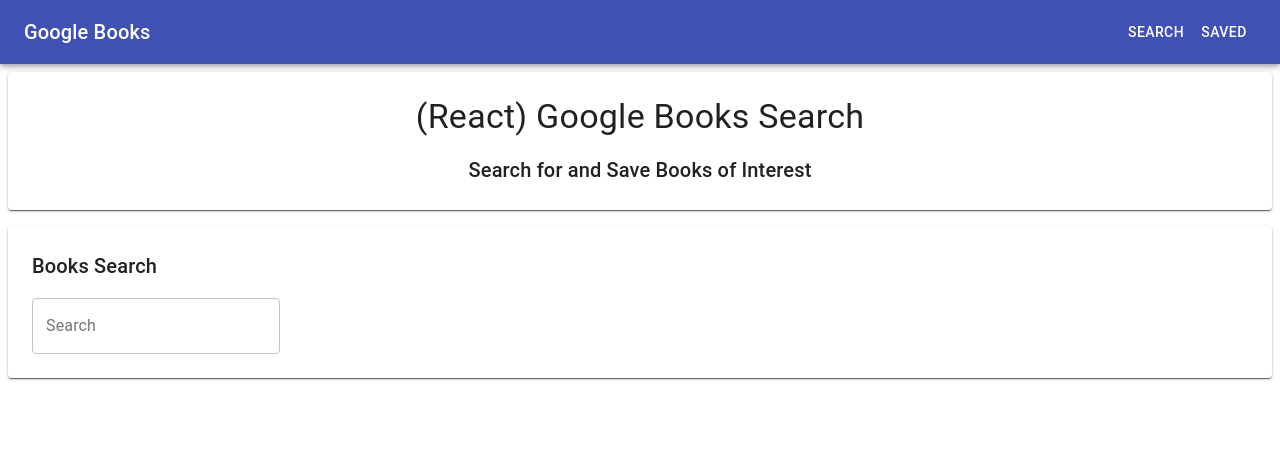
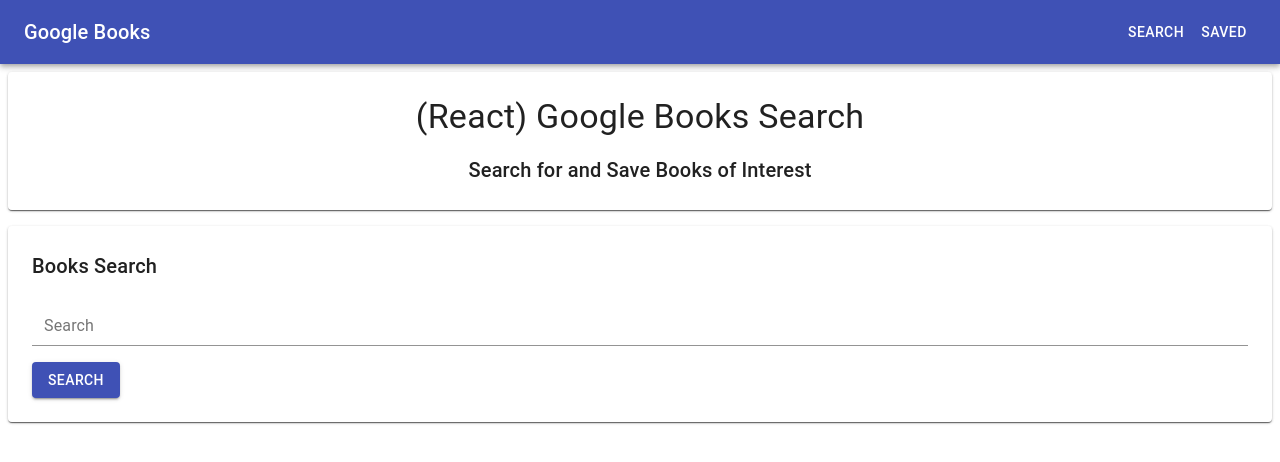
Before and after one commit to damianjuan/Google-Books-Search, a React (Create React App) app in the folder client/: page / in a window 1280 px wide. Shown: the top 462 px of the page. Built offline with nearby package versions, Linux system fonts and the light colour scheme.

Commit message:
search component complete

```diff
--- a/client/src/components/SearchForm.js
+++ b/client/src/components/SearchForm.js
@@ -1,6 +1,6 @@
 import React from 'react';
 import { makeStyles } from '@material-ui/core/styles';
-import { Paper, Card, Typography, List, ListItem, TextField } from '@material-ui/core';
+import { Paper, Card, Typography, List, ListItem, TextField, Button, Input, InputLabel, FormControl } from '@material-ui/core';
 
 const useStyles = makeStyles((theme) => ({
     root: {
@@ -17,7 +17,6 @@
         },
         input: {
             margin: theme.spacing(1),
-            width: '90px',
         },
 
     },
@@ -34,10 +33,15 @@
                         <ListItem style={{ justifyContent: 'left' }} >
                             <Typography variant="h6" className={classes.title}>Books Search</Typography>
                         </ListItem>
-                        <ListItem style={{ justifyContent: 'left' }}>
-                            <form noValidate autoComplete="off" className={classes.input}>
-                                <TextField id="outlined-basic" label="Search" variant="outlined" />
-                            </form>
+                        <ListItem>
+
+                            <FormControl fullWidth className={classes.margin} variant="filled">
+                                <InputLabel>Search</InputLabel>
+                                <Input />
+                            </FormControl>
+                        </ListItem>
+                        <ListItem style={{ alignContent: 'right' }}>
+                            <Button className={classes.margin} variant="contained" color="primary">Search</Button>
                         </ListItem>
                     </List>
                 </Card>
```
